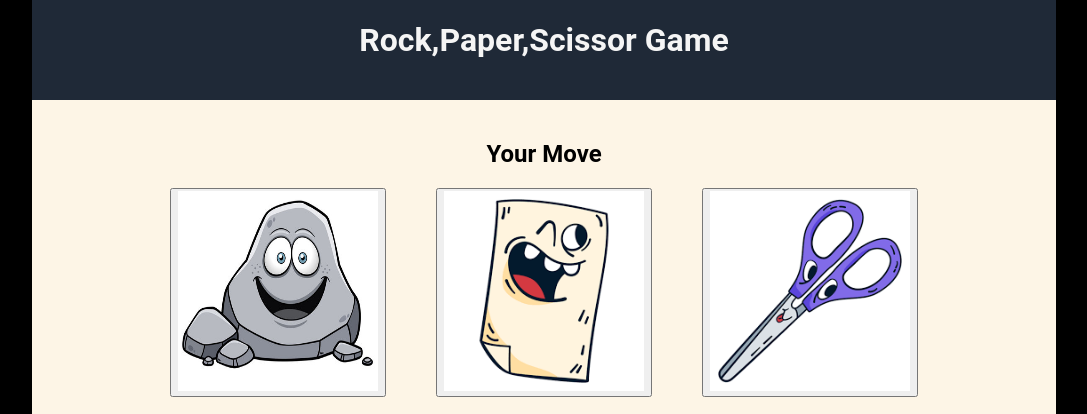
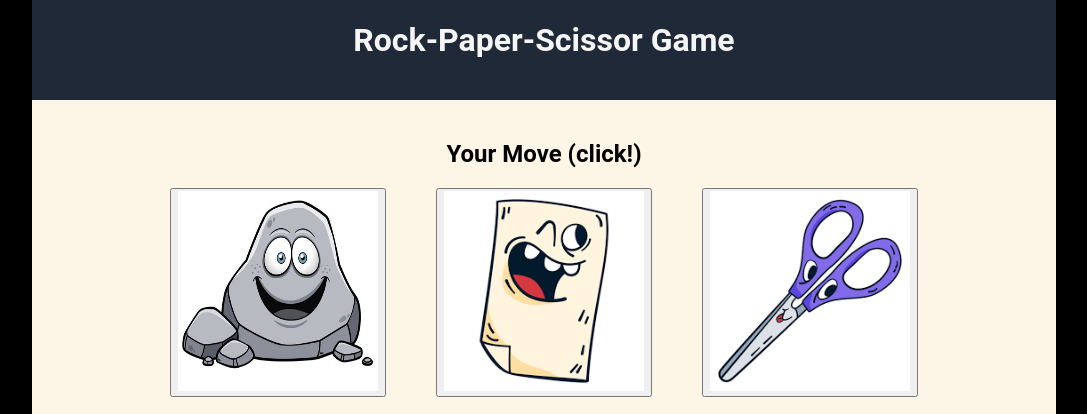
Before and after one commit to prashantsxc/rockpaperscissor, a plain HTML site: page index.html in a window 1280 px wide. Shown: the top 414 px of the page, without its empty margins (96-1183 px from the left). Drawn offline with Linux system fonts and the light colour scheme.

Commit message:
second commit.minor changes

```diff
--- a/index.html
+++ b/index.html
@@ -8,12 +8,12 @@
 <body>
    <div class="container">
         <div class="header">
-            <h1>Rock,Paper,Scissor Game</h1>
+            <h1>Rock-Paper-Scissor Game</h1>
         </div>
 
 
         <div class="optionstoremain">
-            <div class="userprompt"><h2>Your Move</h2></div>
+            <div class="userprompt"><h2>Your Move (click!)</h2></div>
             <div class="optionstoresub">
                 <div class="imgbox inputbtn rock">
                     <button  type="submit"><img class="imager" src="./images/rock.jpg"></button>
```
